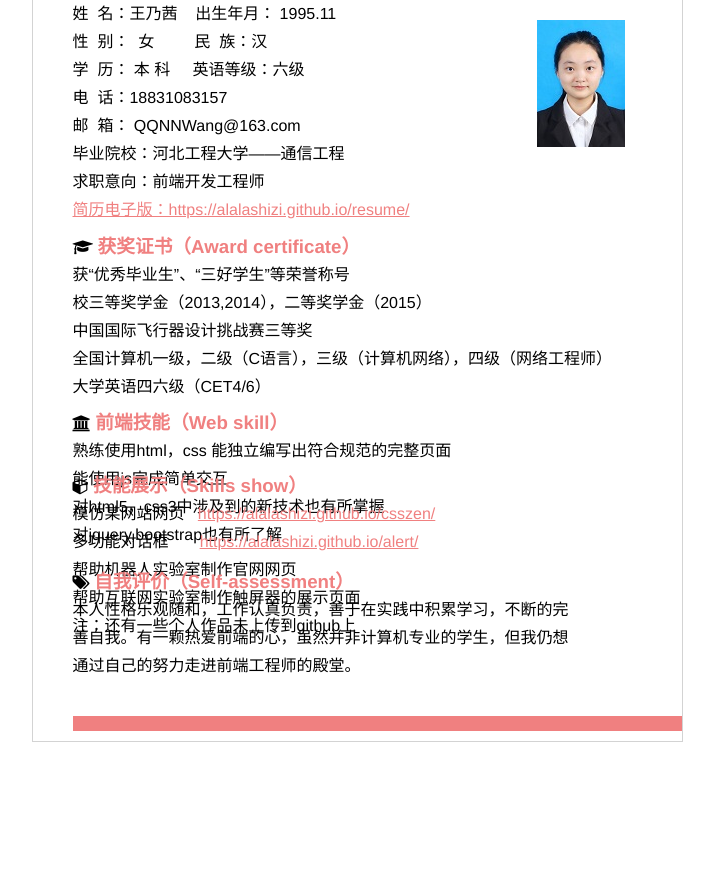
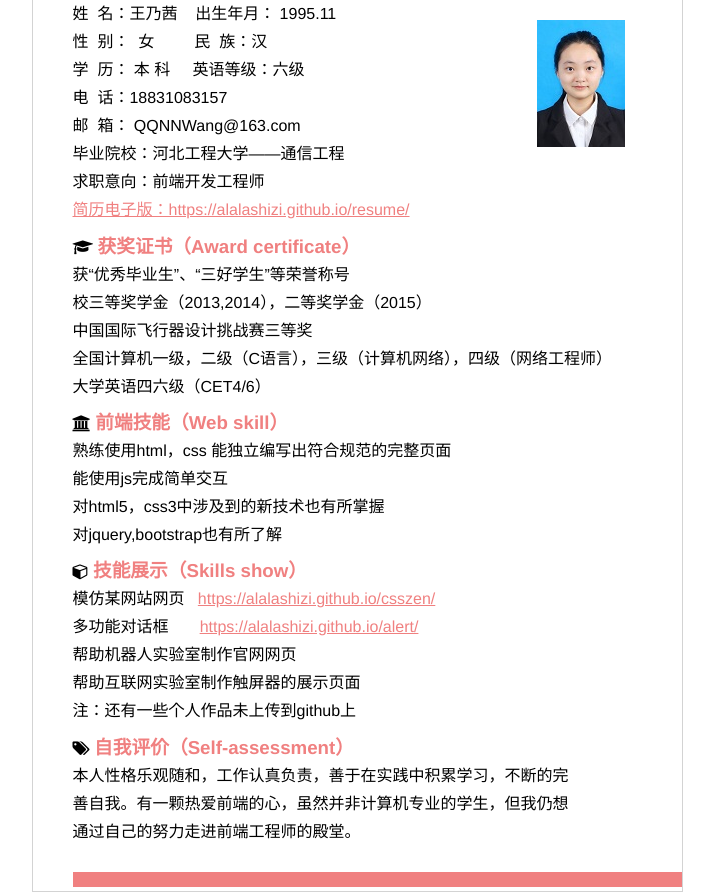
Before and after one commit to alalashizi/alalashizi.github.io, a plain HTML site: page resume/index.html in a window 1280 px wide. Shown: the part 170-1062 px from the top of the page, without its empty margins (283-997 px from the left). Before the commit the page ends 912 px from the top, so only its background shows below. Drawn offline with Linux system fonts and the light colour scheme.

Commit message:
简历改进中

```diff
--- a/resume/jianli.css
+++ b/resume/jianli.css
@@ -15,7 +15,7 @@ body {
 	position: absolute;
 	/*width:649px;*/
 	width:649px;
-	height:890px;
+	height:1040px;
 	border:1px solid LightGrey;
 	top:20px;
 }
@@ -42,7 +42,7 @@ body {
 		width:609px;
 	/*width:589px;*/
 	height:15px;
-	margin-top:-10px;
+	margin-top:-20px;
 }
 
 .center{
@@ -103,7 +103,7 @@ body {
 	display: inline-block;
 }
 .skill .word-skill{
-	height:30px;
+	height:115px;
 	width:500px;
 	margin-top: 3px;
 	line-height: 28px;
@@ -122,7 +122,7 @@ body {
 	margin-top: 3px;
 	line-height: 28px;
 	width: 500px;
-	height:59px;
+	height:140px;
 }
 .show .show-skill ul li{
 	list-style-type: none;
```
